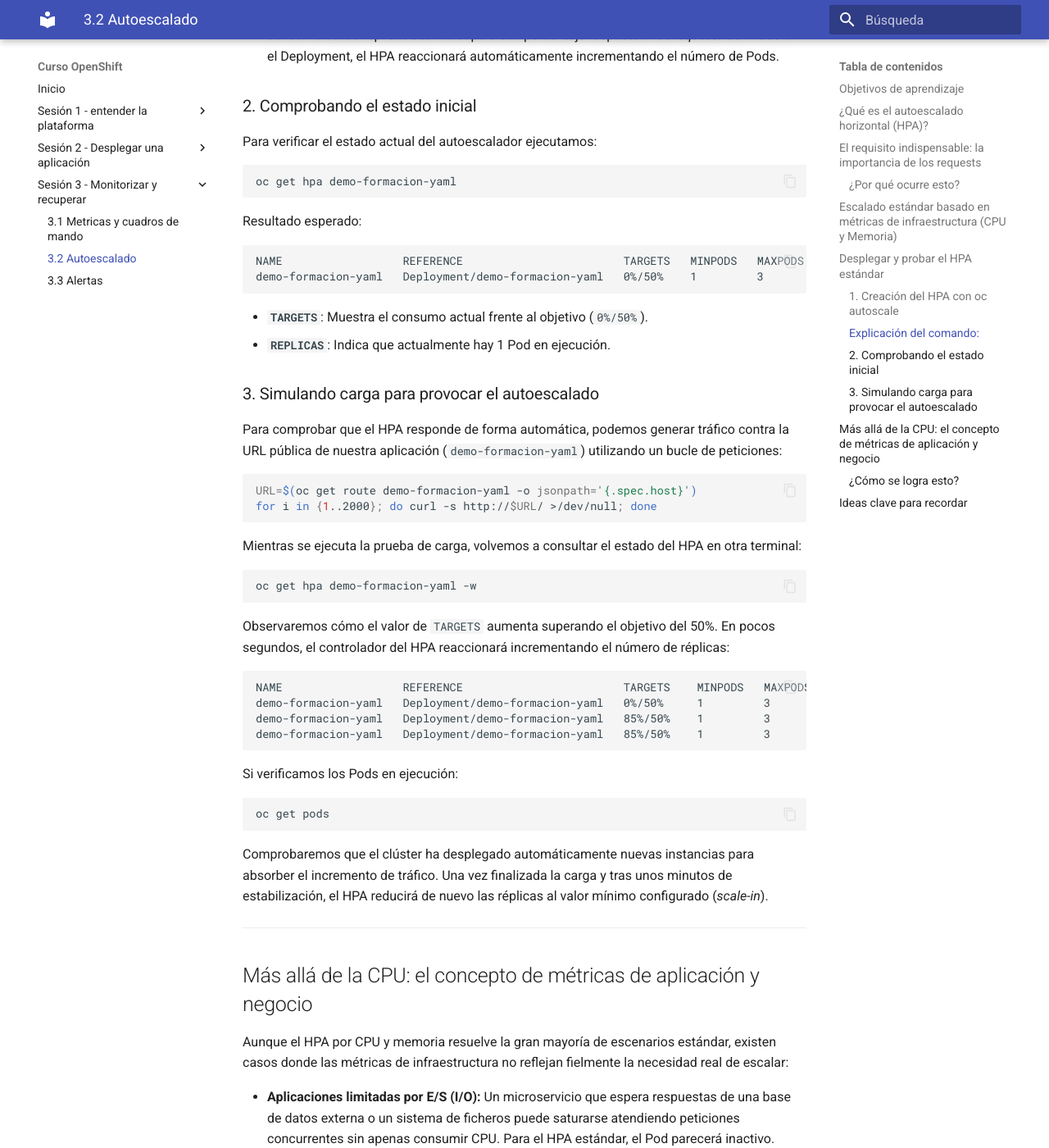
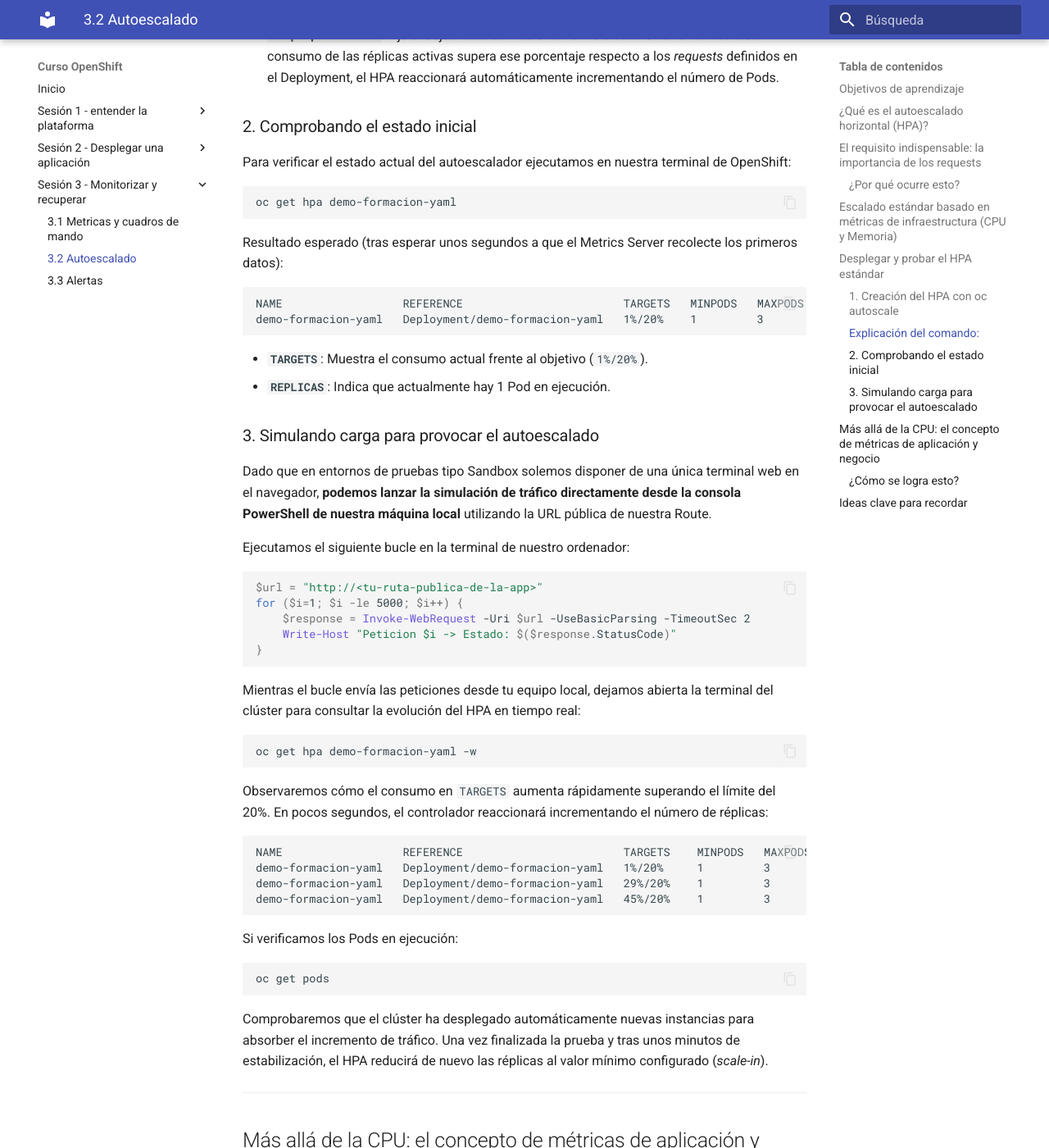
Before and after one commit to ieftraining/curso-openshift, an MkDocs documentation site: the page built from docs/sesion3/3.2 Autoescalado.md, in a window 1280 px wide and 1400 px high, scrolled down 3991 px. Shown: the whole window at 82% size. Built offline with MkDocs 1.6.1 and Material for MkDocs 9.7.7, drawn with Linux system fonts in a browser that asks for light colours; some of the changed text lies outside the part shown.

Commit message:
Add files via upload

````diff
--- a/docs/sesion3/3.2 Autoescalado.md
+++ b/docs/sesion3/3.2 Autoescalado.md
@@ -76,10 +76,10 @@
 
 ### 1. Creación del HPA con `oc autoscale`
 
-Ejecutamos el siguiente comando para generar y vincular automáticamente el recurso de autoescalado al Deployment:
+Ejecutamos el siguiente comando para generar y vincular automáticamente el recurso de autoescalado al Deployment, fijando como objetivo un **20%** de consumo de CPU para facilitar la prueba práctica:
 
 ```bash
-oc autoscale deployment/demo-formacion-yaml --min=1 --max=3 --cpu-percent=50
+oc autoscale deployment/demo-formacion-yaml --min=1 --max=3 --cpu-percent=20
 ```
 
 ### Explicación del comando:
@@ -89,48 +89,53 @@
 - **`oc autoscale deployment/demo-formacion-yaml`**: Selecciona la carga de trabajo sobre la que va a actuar el controlador de autoescalado, en este caso nuestro Deployment de la Sesión 2.
 - **`--min=1`**: Define el número mínimo de réplicas (*pods*) que garantizan la disponibilidad base del servicio cuando la aplicación apenas tiene carga.
 - **`--max=3`**: Establece el límite máximo de réplicas que el clúster puede desplegar simultáneamente para absorber picos de tráfico y evitar consumos descontrolados de infraestructura.
-- **`--cpu-percent=50`**: Fija el objetivo de utilización en el **50% de la CPU**. Si la media de consumo de las réplicas activas supera ese porcentaje respecto a los *requests* definidos en el Deployment, el HPA reaccionará automáticamente incrementando el número de Pods.
+- **`--cpu-percent=20`**: Fija el objetivo de utilización en el **20% de la CPU**. Si la media de consumo de las réplicas activas supera ese porcentaje respecto a los *requests* definidos en el Deployment, el HPA reaccionará automáticamente incrementando el número de Pods.
 
 ### 2. Comprobando el estado inicial
 
-Para verificar el estado actual del autoescalador ejecutamos:
+Para verificar el estado actual del autoescalador ejecutamos en nuestra terminal de OpenShift:
 
 ```bash
 oc get hpa demo-formacion-yaml
 ```
 
-Resultado esperado:
+Resultado esperado (tras esperar unos segundos a que el Metrics Server recolecte los primeros datos):
 
 ```text
 NAME                  REFERENCE                        TARGETS   MINPODS   MAXPODS   REPLICAS   AGE
-demo-formacion-yaml   Deployment/demo-formacion-yaml   0%/50%    1         3         1          30s
+demo-formacion-yaml   Deployment/demo-formacion-yaml   1%/20%    1         3         1          50s
 ```
 
-- **`TARGETS`**: Muestra el consumo actual frente al objetivo (`0%/50%`).
+- **`TARGETS`**: Muestra el consumo actual frente al objetivo (`1%/20%`).
 - **`REPLICAS`**: Indica que actualmente hay 1 Pod en ejecución.
 
 ### 3. Simulando carga para provocar el autoescalado
 
-Para comprobar que el HPA responde de forma automática, podemos generar tráfico contra la URL pública de nuestra aplicación (`demo-formacion-yaml`) utilizando un bucle de peticiones:
+Dado que en entornos de pruebas tipo Sandbox solemos disponer de una única terminal web en el navegador, **podemos lanzar la simulación de tráfico directamente desde la consola PowerShell de nuestra máquina local** utilizando la URL pública de nuestra Route.
 
-```bash
-URL=$(oc get route demo-formacion-yaml -o jsonpath='{.spec.host}')
-for i in {1..2000}; do curl -s http://$URL/ >/dev/null; done
+Ejecutamos el siguiente bucle en la terminal de nuestro ordenador:
+
+```powershell
+$url = "http://<tu-ruta-publica-de-la-app>"
+for ($i=1; $i -le 5000; $i++) {
+    $response = Invoke-WebRequest -Uri $url -UseBasicParsing -TimeoutSec 2
+    Write-Host "Peticion $i -> Estado: $($response.StatusCode)"
+}
 ```
 
-Mientras se ejecuta la prueba de carga, volvemos a consultar el estado del HPA en otra terminal:
+Mientras el bucle envía las peticiones desde tu equipo local, dejamos abierta la terminal del clúster para consultar la evolución del HPA en tiempo real:
 
 ```bash
 oc get hpa demo-formacion-yaml -w
 ```
 
-Observaremos cómo el valor de `TARGETS` aumenta superando el objetivo del 50%. En pocos segundos, el controlador del HPA reaccionará incrementando el número de réplicas:
+Observaremos cómo el consumo en `TARGETS` aumenta rápidamente superando el límite del 20%. En pocos segundos, el controlador reaccionará incrementando el número de réplicas:
 
 ```text
 NAME                  REFERENCE                        TARGETS    MINPODS   MAXPODS   REPLICAS   AGE
-demo-formacion-yaml   Deployment/demo-formacion-yaml   0%/50%     1         3         1          2m
-demo-formacion-yaml   Deployment/demo-formacion-yaml   85%/50%    1         3         1          3m
-demo-formacion-yaml   Deployment/demo-formacion-yaml   85%/50%    1         3         3          3m
+demo-formacion-yaml   Deployment/demo-formacion-yaml   1%/20%     1         3         1          1m
+demo-formacion-yaml   Deployment/demo-formacion-yaml   29%/20%    1         3         1          2m
+demo-formacion-yaml   Deployment/demo-formacion-yaml   45%/20%    1         3         3          2m30s
 ```
 
 Si verificamos los Pods en ejecución:
@@ -139,7 +144,7 @@
 oc get pods
 ```
 
-Comprobaremos que el clúster ha desplegado automáticamente nuevas instancias para absorber el incremento de tráfico. Una vez finalizada la carga y tras unos minutos de estabilización, el HPA reducirá de nuevo las réplicas al valor mínimo configurado (*scale-in*).
+Comprobaremos que el clúster ha desplegado automáticamente nuevas instancias para absorber el incremento de tráfico. Una vez finalizada la prueba y tras unos minutos de estabilización, el HPA reducirá de nuevo las réplicas al valor mínimo configurado (*scale-in*).
 
 ---
 
@@ -175,4 +180,3 @@
     - **Una correcta definición de *requests* es obligatoria** para que el HPA pueda calcular los porcentajes de utilización de recursos.
     - El HPA evalúa la carga en porcentajes relativos respecto a los *requests* reservados, no en valores absolutos.
     - Las aplicaciones pueden instrumentarse para exponer métricas de negocio o rendimiento adicionales, permitiendo un autoescalado avanzado adaptado a necesidades específicas de tráfico.
->>>>>>
````
Also changed, not shown: other parts of docs/sesion3/3.2 Autoescalado.md (+1 -1 lines).
